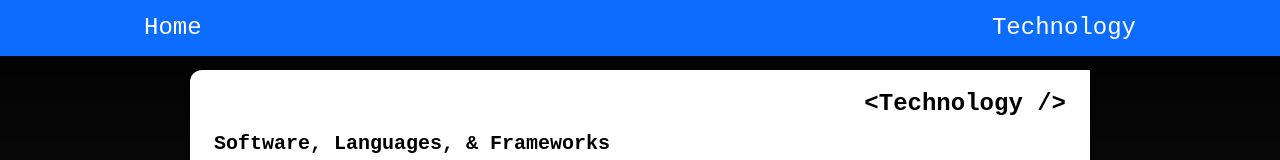
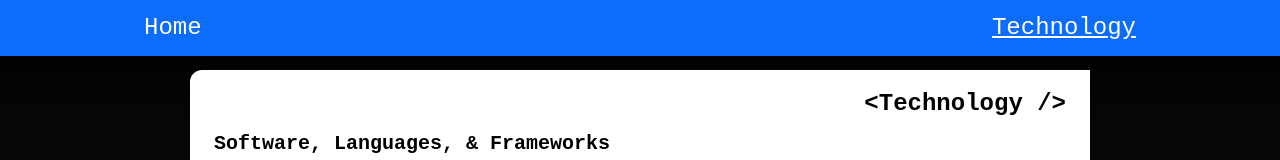
Before and after one commit to rustyabbott/dev-profile-nextjs, a Next.js app: page /tech in a window 1280 px wide. Shown: the top 160 px of the page. Built offline with nearby package versions, Linux system fonts and the light colour scheme.

Commit message:
Switch to client components, identify active pages in header

```diff
--- a/app/components/header.tsx
+++ b/app/components/header.tsx
@@ -1,7 +1,14 @@
+"use client";
+
 import Link from 'next/link';
 import Image from 'next/image';
+import { usePathname } from 'next/navigation';
 
 export default function Header() {
+    const pathname = usePathname();
+    const isTechPage = pathname === '/tech';
+    const isHomePage = pathname === '/';
+
     return (
         <header className="bg-[#0b6cfd] w-full text-white h-14 fixed top-0">
             <div className="max-w-5xl m-auto text-2xl h-full">
@@ -14,8 +21,8 @@ export default function Header() {
                     </Link>
                 </nav>
                 <div className="hidden sm:flex sm:items-center sm:justify-between sm:h-full sm:px-4">
-                    <Link href="/">Home</Link>
-                    <Link href="/tech">Technology</Link>
+                    <Link href="/" className={`hover:text-black ${isHomePage ? 'underline' : ''}`}>Home</Link>
+                    <Link href="/tech" className={`hover:text-black ${isTechPage ? 'underline' : ''}`}>Technology</Link>
                 </div>
             </div>
         </header>
--- a/app/page.tsx
+++ b/app/page.tsx
@@ -1,3 +1,5 @@
+"use client";
+
 import Image from "next/image";
 import Header from "./components/header";
 
--- a/app/tech/page.tsx
+++ b/app/tech/page.tsx
@@ -1,3 +1,4 @@
+"use client";
 
 import Image from "next/image";
 import Link from "next/link";
```
